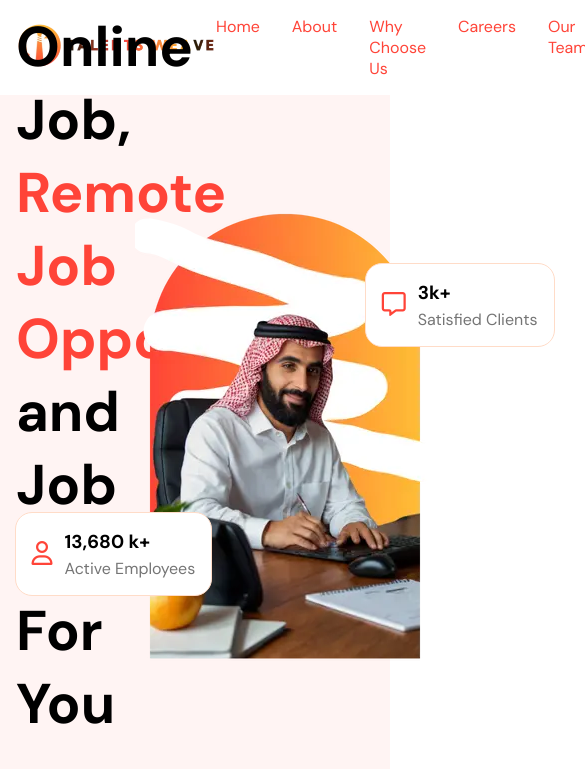
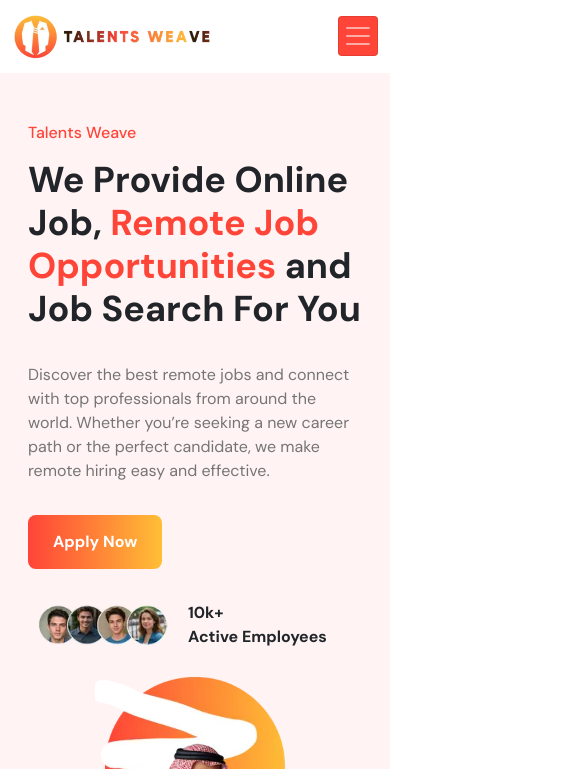
Before and after one commit to JeremyL95/talents-weave-clone, a plain HTML site: page index.html in a window 390 px wide. Shown: the top 769 px of the page, 585 px wide, since content can reach past the window. Drawn offline with nearby package versions, Linux system fonts and the light colour scheme.

Commit message:
intergrate bootstrap and tune mobile first

```diff
--- a/index.html
+++ b/index.html
@@ -9,53 +9,65 @@
     <link rel="stylesheet" href="https://cdnjs.cloudflare.com/ajax/libs/font-awesome/6.7.2/css/all.min.css">
     <link rel="icon" href="./public/assets/favicon.ico">
 
+    <link href="https://cdn.jsdelivr.net/npm/bootstrap@5.0.2/dist/css/bootstrap.min.css" rel="stylesheet"
+        integrity="sha384-EVSTQN3/azprG1Anm3QDgpJLIm9Nao0Yz1ztcQTwFspd3yD65VohhpuuCOmLASjC" crossorigin="anonymous">
     <link rel="stylesheet" href="style.css">
 </head>
 
 <body>
     <header>
-        <nav class="navbar">
-            <div class="nav-logo">
-                <img src="./public/assets/logo.webp" alt="navbar-logo">
+        <nav class="navbar navbar-expand-lg navbar-light bg-light">
+            <div class="container-fluid">
+                <a class="navbar-brand nav-logo" href="#">
+                    <img src="./public/assets/logo.webp" alt="navbar-logo">
+                </a>
+                <button class="navbar-toggler" type="button" data-bs-toggle="collapse" data-bs-target="#navbarNav"
+                    aria-controls="navbarNav" aria-expanded="false" aria-label="Toggle navigation">
+                    <span class="navbar-toggler-icon"></span>
+                </button>
+                <div class="collapse navbar-collapse" id="navbarNav">
+                    <ul class="navbar-nav">
+                        <li class="nav-item">
+                            <a class="nav-link active" aria-current="page" href="#">Home</a>
+                        </li>
+                        <li class="nav-item">
+                            <a class="nav-link" href="#">About Us</a>
+                        </li>
+                        <li class="nav-item">
+                            <a class="nav-link" href="#">Why Choose Us</a>
+                        </li>
+                        <li class="nav-item">
+                            <a class="nav-link" href="#">Careers</a>
+                        </li>
+                        <li class="nav-item">
+                            <a class="nav-link" href="#">Our Team</a>
+                        </li>
+                        <li class="nav-item">
+                            <a class="nav-link" href="#">Testimonials</a>
+                        </li>
+                        <li class="nav-item dropdown">
+                            <a class="nav-link dropdown-toggle" href="#" id="navbarDropdownMenuLink" role="button"
+                                data-bs-toggle="dropdown" aria-expanded="false">
+                                More
+                            </a>
+                            <ul class="dropdown-menu" aria-labelledby="navbarDropdownMenuLink">
+                                <li><a class="dropdown-item" href="#">Privacy</a></li>
+                                <li><a class="dropdown-item" href="#">Term & Condition</a></li>
+                            </ul>
+                        </li>
+
+                    </ul>
+                </div>
             </div>
-            <ul class="nav-links">
-                <li class="nav-link">
-                    <a href="/">Home</a>
-                </li>
-
-                <li class="nav-link">
-                    <a href="#aboutUs">About</a>
-                </li>
-
-                <li class="nav-link">
-                    <a href="#whyChooseUs">Why Choose Us</a>
-                </li>
-
-                <li class="nav-link">
-                    <a href="#careers">Careers</a>
-                </li>
-
-                <li class="nav-link">
-                    <a href="#ourTeam">Our Team</a>
-                </li>
-
-                <li class="nav-link">
-                    <a href="#testimonials">Testimonials</a>
-                </li>
-
-                <li class="nav-link">
-                    <button>More </button>
-                </li>
-            </ul>
         </nav>
     </header>
 
     <!-- hero -->
-    <section id="hero">
-        <div class="left-col">
+    <section id="hero" class="row mx-0">
+        <div class="col-12 col-xl-6 left-col">
             <h4 class="hero-label">Talents Weave</h4>
 
-            <h1 class="hero-title">
+            <h1 class="hero-title section-title">
                 We Provide Online Job, <span class="hero-title__highlighted">Remote Job Opportunities</span> and Job
                 Search For You
             </h1>
@@ -76,8 +88,7 @@
                 </div>
             </div>
         </div>
-        <div class="right-col">
-
+        <div class="col-12 col-xl-6 right-col">
             <div class="right-col-image-container">
                 <img src="./public/assets/hero-bg.webp" alt="hero-background-image">
 
@@ -115,8 +126,8 @@
     </section>
 
     <!-- about us -->
-    <section id="aboutUs">
-        <div class="left-col">
+    <section id="aboutUs" class="row mx-0">
+        <div class="col-12 col-md-6 left-col">
             <div class="left-col-image-container">
                 <img src="./public/assets/about-us.webp" alt="">
 
@@ -148,10 +159,10 @@
             </div>
         </div>
 
-        <div class="right-col">
+        <div class="col-12 col-md-6 right-col">
             <h4 class="about-us-label">About Us</h4>
 
-            <h2 class="about-us-title">
+            <h2 class="about-us-title section-title">
                 Empowering <span class="about-us__highlighted">Remote Work,</span> Connecting Talent Globally
             </h2>
 
@@ -187,7 +198,7 @@
         <div class="left-col">
             <h4 class="about-us-label">Why Choose Us</h4>
 
-            <h2 class="about-us-title">
+            <h2 class="about-us-title section-title">
                 Experience the <span class="about-us__highlighted">Best with Talents Weave</span>
             </h2>
 
@@ -229,6 +240,12 @@
 
     </footer>
 
+    <script src="https://cdn.jsdelivr.net/npm/@popperjs/core@2.9.2/dist/umd/popper.min.js"
+        integrity="sha384-IQsoLXl5PILFhosVNubq5LC7Qb9DXgDA9i+tQ8Zj3iwWAwPtgFTxbJ8NT4GN1R8p"
+        crossorigin="anonymous"></script>
+    <script src="https://cdn.jsdelivr.net/npm/bootstrap@5.0.2/dist/js/bootstrap.min.js"
+        integrity="sha384-cVKIPhGWiC2Al4u+LWgxfKTRIcfu0JTxR+EQDz/bgldoEyl4H0zUF0QKbrJ0EcQF"
+        crossorigin="anonymous"></script>
     <script src="app.js"></script>
 </body>
 
--- a/style.css
+++ b/style.css
@@ -1,6 +1,7 @@
 @import url("https://fonts.googleapis.com/css2?family=DM+Sans:ital,opsz,wght@0,9..40,100..1000;1,9..40,100..1000&display=swap");
 
 :root {
+    --navbar-bg: #ffffff;
     --hero-bg: #fff4f3;
     --hero-bubble-bg: #ffffff;
     --hero-bubble-border: #ffdcc8;
@@ -37,23 +38,19 @@ section {
     position: relative;
 }
 
+.section-title {
+    font-weight: 700;
+}
+
 #hero {
-    height: 90dvh;
     background-color: var(--hero-bg);
-    display: flex;
-    align-items: center;
-    justify-content: space-between;
-    padding-inline: 1rem;
 
     .left-col {
-        width: 50%;
-
         .hero-label {
             color: var(--highlighted-text);
         }
 
         .hero-title {
-            max-width: 520px;
             font-size: 3.5rem;
             margin-block: 1rem;
 
@@ -63,7 +60,6 @@ section {
         }
 
         .hero-description {
-            max-width: 520px;
             margin-top: 2rem;
             color: var(--hero-description);
             line-height: 1.5;
@@ -85,11 +81,6 @@ section {
     }
 
     .right-col {
-        width: 50%;
-        display: flex;
-        justify-content: center;
-        align-items: center;
-
         .right-col-image-container {
             position: relative;
 
@@ -132,10 +123,9 @@ section {
     width: 100%;
     background-color: #fff;
     overflow: hidden;
+    position: relative;
 
     .left-col {
-        width: 50%;
-
         .left-col-image-container {
             position: relative;
 
@@ -157,12 +147,16 @@ section {
                     color: var(--hero-bubble-text);
                 }
             }
+
+            img {
+                max-width: 400px;
+            }
         }
     }
 
     .right-col {
-        width: 50%;
         .about-us-label {
+            font-size: 1rem;
             color: var(--highlighted-text);
         }
 
@@ -273,34 +267,115 @@ section {
     background-size: 200% auto;
 }
 
+/* start of navbar */
+.bg-light {
+    background-color: var(--navbar-bg) !important;
+}
+
 .nav-logo {
     img {
         width: 200px;
     }
 }
 
-.navbar {
-    display: flex;
-    align-items: center;
-    justify-content: space-between;
-    padding: 1rem 5rem 1rem 1rem;
+.navbar-light .navbar-toggler {
+    background-color: var(--nav-link-color);
+}
 
-    .nav-links {
-        display: flex;
-        gap: 2rem;
-        margin-bottom: 0;
+.navbar-light .navbar-toggler-icon {
+    -webkit-filter: invert(100%);
+    filter: invert(100%);
+}
 
-        .nav-link {
-            list-style-type: none;
+.navbar-toggler {
+    padding-inline: 0.25rem;
+}
 
-            a {
-                color: var(--nav-link-color);
-                text-decoration: none;
+.navbar-toggler:focus {
+    box-shadow: none;
+}
+
+.navbar-light .navbar-nav .nav-link.active,
+.navbar-light .navbar-nav .nav-link {
+    color: var(--nav-link-color);
+}
+
+/* end of navbar */
+
+@media only screen and (max-width: 767px) {
+    section {
+        padding-block: 3.125rem;
+    }
+
+    #hero {
+        .left-col {
+            .hero-label {
+                font-size: 1rem;
+            }
+            .hero-title {
+                font-size: 2.25rem;
             }
 
-            button {
-                background-color: transparent;
-                border: none;
+            .hero-cta-container {
+                .hero-employees-container {
+                    img {
+                        width: 160px;
+                    }
+                }
+            }
+        }
+
+        .right-col {
+            .right-col-image-container {
+                display: flex;
+                justify-content: center;
+
+                img {
+                    width: 200px;
+                }
+
+                .right-col-label-one {
+                    top: 35%;
+                    right: 5%;
+                }
+
+                .right-col-label-two {
+                    bottom: 5%;
+                    left: -5%;
+                }
+            }
+        }
+    }
+
+    .dropdown-menu {
+        border: none;
+    }
+
+    .hero-cta-container {
+        align-items: flex-start !important;
+        flex-direction: column;
+
+        .btn-apply {
+            margin-bottom: 2rem;
+        }
+    }
+
+    .btn-apply {
+        font-size: 1rem;
+        padding-inline: 25px;
+    }
+
+    #aboutUs {
+        .left-col-image-container img {
+            width: 100%;
+        }
+        .right-col {
+            .about-us-title {
+                font-size: 1.875rem;
+            }
+
+            .about-us-label {
+                font-size: 1rem;
             }
         }
     }
```
